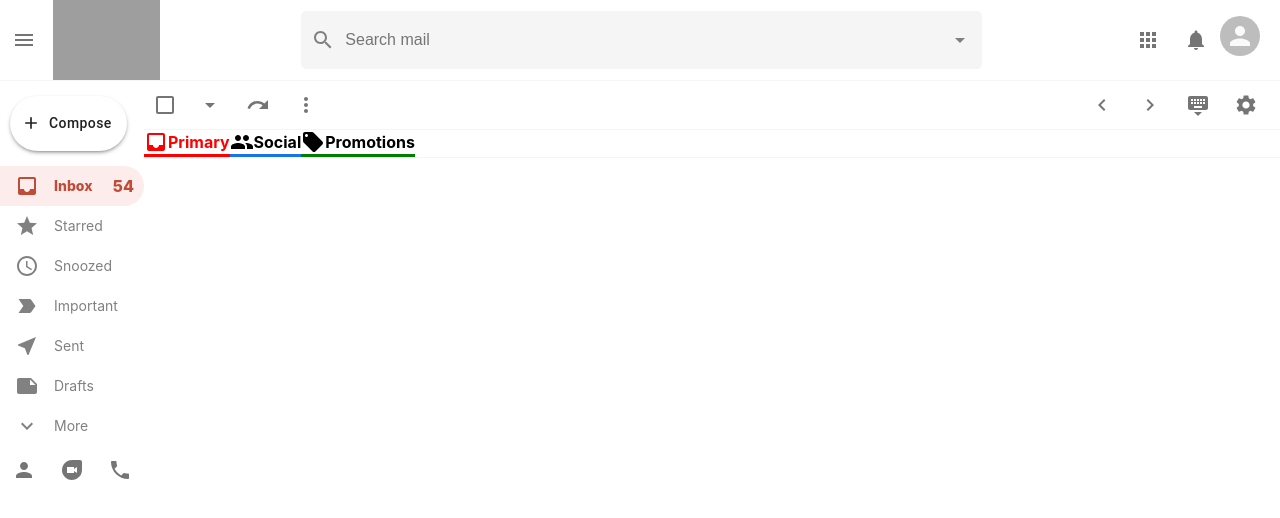
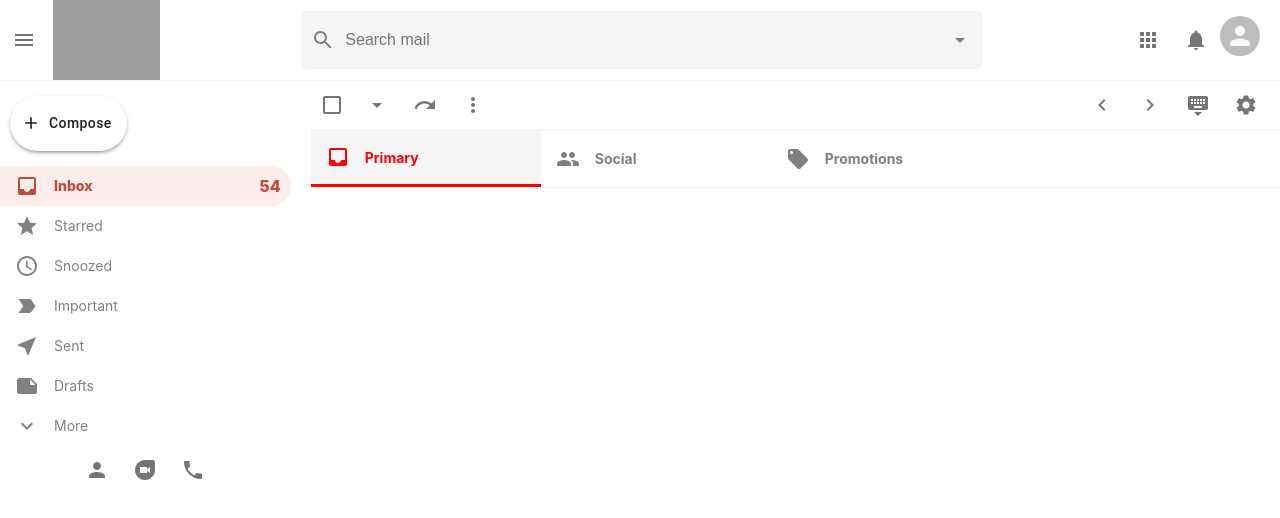
Before and after one commit to broturn/gmail-clone, a React (Create React App) app: page / in a window 1280 px wide. Shown: the top 518 px of the page. Built offline with nearby package versions, Linux system fonts and the light colour scheme; grey boxes are pictures that could not be loaded.

Commit message:
added styling to section and sidebar

```diff
--- a/src/Section.css
+++ b/src/Section.css
@@ -1,4 +1,25 @@
 .section {
     display: flex;
     align-items: center;
+    border-bottom-width: 2px;
+    padding: 15px;
+    min-width: 200px;
+    cursor: pointer;
+    color: grey;
+    border-width: 0 !important;
 }
+
+.section--selected {
+    background-color: whitesmoke;
+    border-width: 3px !important;
+}
+
+.section:hover {
+    background-color: white;
+    border-width: 3px !important;
+}
+
+.section > h4 {
+    font-size: 14px;
+    margin-left: 15px;
+}
--- a/src/Sidebar.css
+++ b/src/Sidebar.css
@@ -1,3 +1,9 @@
+.sidebar {
+    flex: 0.3;
+    max-width: 300px;
+    padding-right: 20px;
+}
+
 .sidebar__compose {
     margin-top: 15px !important;
     margin-left: 10px !important;
```
